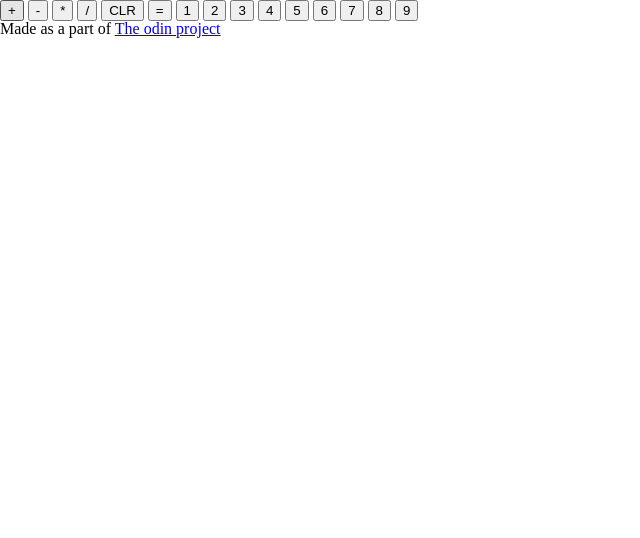
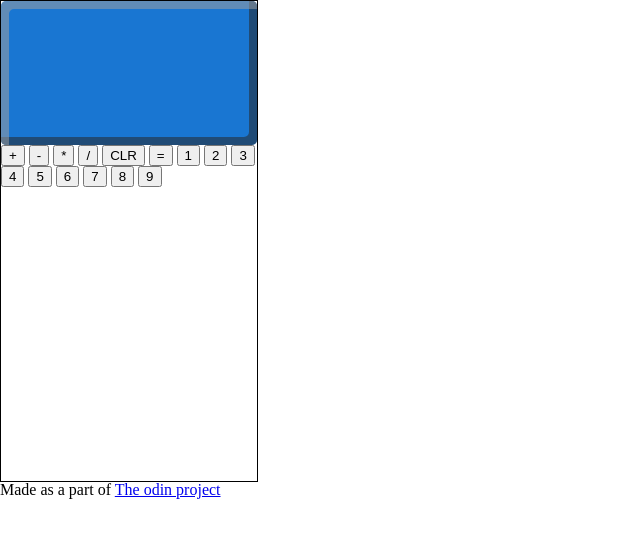
Before and after one commit to CHTBR/odin-calculator, a plain HTML site: page index.html in a window 1280 px wide. Shown: the whole page, without its empty margins (0-640 px from the left). Drawn offline with Linux system fonts and the light colour scheme.

Commit message:
Add calculator size and display style

```diff
--- a/styles/style.css
+++ b/styles/style.css
@@ -1,15 +1,27 @@
 /* VARIABLES */
 :root {
-    -shadow-light: #9F9F9F88;
-    -shadow-dark: #26262688;
-    -display-bg: #1976D2;
-    -action-button-bg: #536DFE;
-    -number-button-bg: #BBDEFB;
+    --shadow-light: #9F9F9F88;
+    --shadow-dark: #26262688;
+    --display-bg: #1976D2;
+    --action-button-bg: #536DFE;
+    --number-button-bg: #BBDEFB;
 }
 
 /* CALCULATOR */
+#calculator-container {
+    border: 1px solid black;
+    width: 20vw;
+    height: 60vh;
+}
 
 /* DISPLAY */
+#display {
+    background-color: var(--display-bg);
+    height: 30%;
+    width: 100%;
+    border-radius: 5px;
+    box-shadow: 8px 8px inset var(--shadow-light), -8px -8px inset var(--shadow-dark);
+}
 
 /* BUTTONS */
 
```
